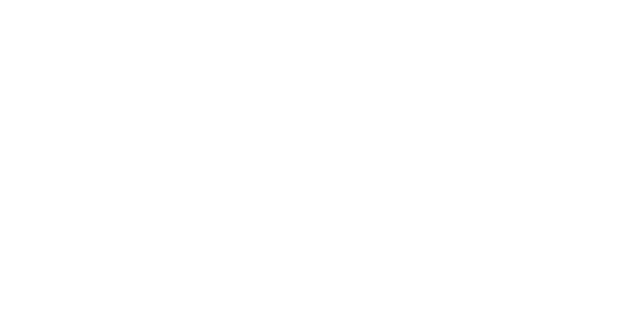
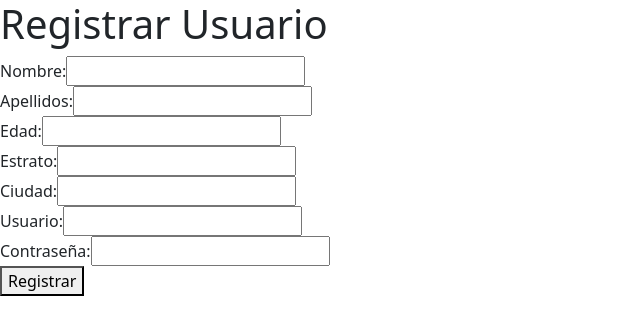
Before and after one commit to RodArdila9/frontend-gestorProyectos, a React (Create React App) app: page /registrar in a window 1280 px wide. Before the commit this address had no page. Shown: the top 334 px of the page, without its empty margins (0-640 px from the left). Built offline with nearby package versions, Linux system fonts and the light colour scheme.

Commit message:
Cambios generales
Se crea Registrar
Y se modifica CrearProyecto, Login y Proyectos

```diff
--- a/src/App.js
+++ b/src/App.js
@@ -1,6 +1,7 @@
 import React from "react";
 import { Routes, Route } from "react-router-dom";
 import Login from "./components/Login";
+import Registrar from "./components/Registrar";
 import Proyectos from "./components/Proyectos";
 import CrearProyecto from "./components/CrearProyecto";
 
@@ -9,6 +10,7 @@ function App() {
     <div>
       <Routes>
         <Route path="/" element={<Login />} />
+        <Route path="/registrar" element={<Registrar />} />
         <Route path="/proyectos" element={<Proyectos />} />
         <Route path="/crear-proyecto" element={<CrearProyecto />} />
       </Routes>
--- a/src/components/CrearProyecto.js
+++ b/src/components/CrearProyecto.js
@@ -1,4 +1,4 @@
-import React, { useEffect, useState } from "react";
+import React, { useState, useEffect } from "react";
 import { useNavigate } from "react-router-dom";
 
 function CrearProyecto() {
@@ -6,17 +6,17 @@ function CrearProyecto() {
   const [descripcion, setDescripcion] = useState("");
   const [categoria, setCategoria] = useState("");
   const [categorias, setCategorias] = useState([]);
-  const [userId, setUserId] = useState(""); // Guardar ID del usuario logueado
+  const [userId, setUserId] = useState(""); // Captura el userId
   const navigate = useNavigate();
 
   useEffect(() => {
-    // Obtener el ID del usuario desde localStorage
-    const storedUserId = localStorage.getItem("userId");
-    if (storedUserId) {
-      setUserId(storedUserId);
+    // Recuperar el ID del usuario logueado desde localStorage
+    const loggedUserId = localStorage.getItem("userId");
+    if (loggedUserId) {
+      setUserId(loggedUserId);
     }
 
-    // Obtener categorías desde el endpoint
+    // Cargar las categorías desde el endpoint
     const fetchCategorias = async () => {
       try {
         const response = await fetch(
@@ -25,17 +25,26 @@ function CrearProyecto() {
         if (response.ok) {
           const data = await response.json();
           setCategorias(data);
+        } else {
+          console.error("Error al cargar categorías");
         }
       } catch (error) {
-        console.error("Error al cargar categorías:", error);
+        console.error("Error de red:", error);
       }
     };
-
     fetchCategorias();
   }, []);
 
-  const handleCrearProyecto = async (e) => {
+  const handleSubmit = async (e) => {
     e.preventDefault();
+
+    const proyecto = {
+      nombre,
+      descripcion,
+      categoria,
+      userId,
+    };
+
     try {
       const response = await fetch(
         "http://localhost:8088/gestor/api/proyectos/crear",
@@ -44,77 +53,86 @@ function CrearProyecto() {
           headers: {
             "Content-Type": "application/json",
           },
-          body: JSON.stringify({
-            nombre,
-            descripcion,
-            categoria,
-            userId,
-            fechaCreacion: new Date().toISOString(),
-            fechaModificacion: new Date().toISOString(),
-          }),
+          body: JSON.stringify(proyecto),
         }
       );
-
       if (response.ok) {
-        alert("Proyecto creado exitosamente");
-        navigate("/proyectos");
+        alert("Proyecto creado con éxito");
+        navigate("/proyectos"); // Redirigir a la lista de proyectos
       } else {
         alert("Error al crear el proyecto");
       }
     } catch (error) {
-      console.error("Error al crear el proyecto:", error);
+      console.error("Error al crear proyecto:", error);
     }
   };
 
   return (
-    <div>
-      <h1>Crear Proyecto</h1>
-      <form onSubmit={handleCrearProyecto}>
-        <div>
-          <label>
-            Título del proyecto:
+    <div className="container mt-5 p-5 bg-light rounded shadow">
+      <h2 className="text-center mb-4">Información del nuevo proyecto</h2>
+      <form onSubmit={handleSubmit}>
+        <div className="form-group mb-4">
+          <label htmlFor="nombre">Título del proyecto</label>
           <input
             type="text"
+            className="form-control"
+            id="nombre"
             value={nombre}
             onChange={(e) => setNombre(e.target.value)}
+            placeholder="Escribe el título del proyecto"
             required
           />
-          </label>
         </div>
-        <div>
-          <label>
-            Descripción:
-            <textarea
-              value={descripcion}
-              onChange={(e) => setDescripcion(e.target.value)}
-              required
-            />
-          </label>
-        </div>
-        <div>
-          <label>
-            Categoría:
+        <div className="form-group mb-4">
+          <label htmlFor="categoria">Categoría</label>
           <select
+            className="form-control"
+            id="categoria"
             value={categoria}
+            style={{ width: "100%", maxWidth: "350px" }}
             onChange={(e) => setCategoria(e.target.value)}
             required
           >
             <option value="">Seleccione una categoría</option>
             {categorias.map((cat) => (
-                <option key={cat.nombre} value={cat.nombre}>
+              <option key={cat.id} value={cat.name}>
                 {cat.nombre}
               </option>
             ))}
           </select>
-          </label>
         </div>
-        <div>
-          <label>
-            ID del Usuario (automático):
-            <input type="text" value={userId} readOnly />
-          </label>
+        <div className="form-group mb-4">
+          <label htmlFor="userId">ID del usuario</label>
+          <input
+            type="text"
+            className="form-control"
+            id="userId"
+            style={{ width: "100%", maxWidth: "350px" }}
+            value={userId}
+            disabled
+          />
         </div>
-        <button type="submit">Crear Proyecto</button>
+        <div className="form-group mb-5">
+          <label htmlFor="descripcion">Descripción</label>
+          <textarea
+            className="form-control"
+            id="descripcion"
+            value={descripcion}
+            onChange={(e) => setDescripcion(e.target.value)}
+            rows="4"
+            placeholder="Describe el proyecto"
+            required
+          ></textarea>
+        </div>
+        <div className="d-flex justify-content-center">
+          <button
+            type="submit"
+            className="btn btn-primary"
+            style={{ width: "100%", maxWidth: "200px" }}
+          >
+            Crear
+          </button>
+        </div>
       </form>
     </div>
   );
--- a/src/components/Login.js
+++ b/src/components/Login.js
@@ -1,5 +1,5 @@
 import React, { useState } from "react";
-import { useNavigate } from "react-router-dom";
+import { useNavigate, Link } from "react-router-dom";
 
 function Login() {
   const [username, setUsername] = useState("");
@@ -73,6 +73,9 @@ function Login() {
           Ingresar
         </button>
       </form>
+      <p>
+        ¿No tienes cuenta? <Link to="/registrar">Regístrate</Link>{" "}
+      </p>
     </div>
   );
 }
--- a/src/components/Proyectos.js
+++ b/src/components/Proyectos.js
@@ -4,7 +4,7 @@ import { useNavigate } from "react-router-dom";
 function Proyectos() {
   const [proyectos, setProyectos] = useState([]);
   const [loading, setLoading] = useState(true);
-  const [error, setError] = useState(""); // Manejo de errores
+  const [error, setError] = useState("");
   const navigate = useNavigate();
 
   useEffect(() => {
@@ -18,12 +18,12 @@ function Proyectos() {
           const data = await response.json();
           setProyectos(data);
         } else {
-          setError("Error al cargar proyectos"); // Error del servidor
+          setError("Error al cargar proyectos");
         }
       } catch (error) {
-        setError("Error de red: no se pudo conectar al servidor"); // Error de red
+        setError("Error de red: no se pudo conectar al servidor");
       } finally {
-        setLoading(false); // Finalizar la carga
+        setLoading(false);
       }
     };
 
@@ -31,37 +31,72 @@ function Proyectos() {
   }, []);
 
   if (loading) {
-    return <p>Cargando proyectos...</p>; // Mensaje de carga
+    return <p className="text-center mt-5">Cargando proyectos...</p>;
   }
 
   if (error) {
-    return <p>{error}</p>; // Mostrar errores
+    return <p className="text-center text-danger mt-5">{error}</p>;
   }
 
-  const handleCrearSolicitud = () => {
-    navigate("/crear-proyecto"); // Ruta hacia el formulario de creación
-  };
+  if (proyectos.length === 0) {
+    return (
+      <div className="container mt-5 p-5 bg-light rounded shadow text-center">
+        <h2 className="mb-4">Lista de proyectos</h2>
+        <img
+          src="https://img.freepik.com/vector-premium/portapapeles-signo-simbolo-vector-glifo-color-icono_942266-452.jpg?w=250" // Cambia esto por la URL o ruta de tu imagen
+          alt="Lista de proyectos"
+          className="mt-4 mb-4"
+        />
+        <h5 className="mb-2">Aún no tienes solicitudes registradas</h5>
+        <p className="text-muted mb-4">
+          Aquí se mostrarán todas tus solicitudes
+        </p>
+        <button
+          className="btn btn-primary"
+          onClick={() => navigate("/crear-proyecto")}
+        >
+          Crear proyecto
+        </button>
+      </div>
+    );
+  }
 
   return (
-    <div>
-      <h1>Proyectos</h1>
-      <button onClick={handleCrearSolicitud} className="btn btn-primary">
-        Crear solicitud
-      </button>
-      {proyectos.length === 0 ? (
-        <div>
-          <p>Aún no tienes solicitudes registradas</p>
-        </div>
-      ) : (
-        <ul>
-          {proyectos.map((proyecto) => (
-            <li key={proyecto.id}>
-              <h2>{proyecto.nombre}</h2>
-              <p>{proyecto.descripcion}</p>
-            </li>
-          ))}
-        </ul>
-      )}
+    <div className="container mt-5 p-5 bg-light rounded shadow">
+      <h2 className="text-center mb-5">Lista de proyectos</h2>
+      <div
+        style={{
+          maxHeight: "400px",
+          overflowY: "auto",
+        }}
+        className="list-group"
+      >
+        {proyectos.map((proyecto) => (
+          <div key={proyecto.id} className="list-group-item mb-3 shadow-sm">
+            <div className="d-flex justify-content-between align-items-center">
+              <div>
+                <h5 className="mb-2">{proyecto.nombre}</h5>
+                <p className="mb-2 text-muted">{"Estado: " + proyecto.estado}</p>
+              </div>
+              <button
+                className="btn btn-outline-primary"
+                onClick={() => alert(`Detalles de: ${proyecto.nombre}`)}
+              >
+                Ver detalles
+              </button>
+            </div>
+          </div>
+        ))}
+      </div>
+      <div className="mt-5 text-center">
+        <button
+          className="btn btn-primary"
+          style={{ width: "100%", maxWidth: "200px" }}
+          onClick={() => navigate("/crear-proyecto")}
+        >
+          Crear solicitud
+        </button>
+      </div>
     </div>
   );
 }
--- /dev/null
+++ b/src/components/Registrar.js
@@ -0,0 +1,107 @@
+import React, { useState } from "react";
+import { useNavigate } from "react-router-dom";
+
+function Registrar() {
+  const [formData, setFormData] = useState({
+    nombre: "",
+    apellidos: "",
+    edad: "",
+    estrato: "",
+    ciudad: "",
+    user: "",
+    password: "",
+  });
+
+  const navigate = useNavigate();
+
+  const handleChange = (e) => {
+    const { name, value } = e.target;
+    setFormData({ ...formData, [name]: value });
+  };
+
+  const handleSubmit = async (e) => {
+    e.preventDefault();
+    try {
+      const response = await fetch(
+        "http://localhost:8088/gestor/api/usuario/crear",
+        {
+          method: "POST",
+          headers: {
+            "Content-Type": "application/json",
+          },
+          body: JSON.stringify(formData),
+        }
+      );
+
+      if (response.ok) {
+        alert("Usuario registrado exitosamente");
+        navigate("/"); // Redirige al login
+      } else {
+        alert("Error al registrar usuario");
+      }
+    } catch (error) {
+      console.error("Error en el registro:", error);
+    }
+  };
+
+  return (
+    <div>
+      <h1>Registrar Usuario</h1>
+      <form onSubmit={handleSubmit}>
+        <label>
+          Nombre:
+          <input type="text" name="nombre" onChange={handleChange} required />
+        </label>
+        <br />
+        <label>
+          Apellidos:
+          <input
+            type="text"
+            name="apellidos"
+            onChange={handleChange}
+            required
+          />
+        </label>
+        <br />
+        <label>
+          Edad:
+          <input type="text" name="edad" onChange={handleChange} required />
+        </label>
+        <br />
+        <label>
+          Estrato:
+          <input
+            type="text"
+            name="estrato"
+            onChange={handleChange}
+            required
+          />
+        </label>
+        <br />
+        <label>
+          Ciudad:
+          <input type="text" name="ciudad" onChange={handleChange} required />
+        </label>
+        <br />
+        <label>
+          Usuario:
+          <input type="text" name="user" onChange={handleChange} required />
+        </label>
+        <br />
+        <label>
+          Contraseña:
+          <input
+            type="password"
+            name="password"
+            onChange={handleChange}
+            required
+          />
+        </label>
+        <br />
+        <button type="submit">Registrar</button>
+      </form>
+    </div>
+  );
+}
+
+export default Registrar;
--- a/src/index.js
+++ b/src/index.js
@@ -4,6 +4,7 @@ import { BrowserRouter } from "react-router-dom"; // Correcto import
 import App from "./App";
 import "./index.css";
 import reportWebVitals from "./reportWebVitals";
+import "bootstrap/dist/css/bootstrap.min.css";
 
 const root = ReactDOM.createRoot(document.getElementById("root"));
 root.render(
```
Lines whose indentation alone changed are shown as unchanged.
